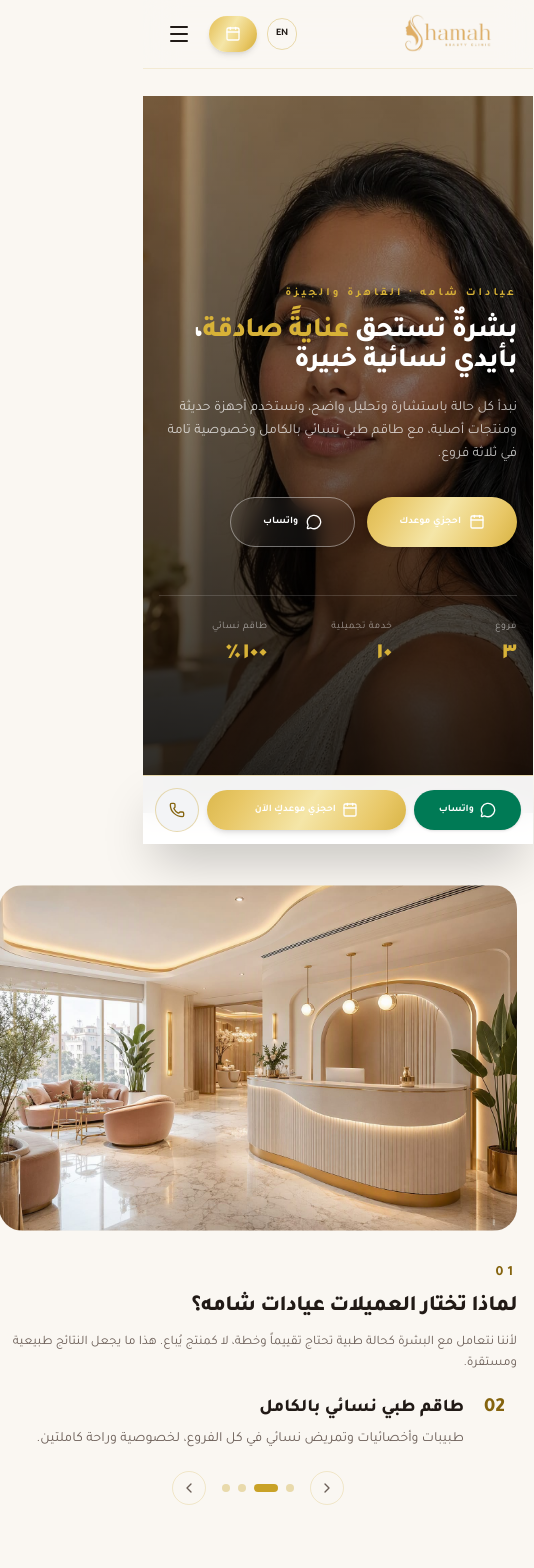
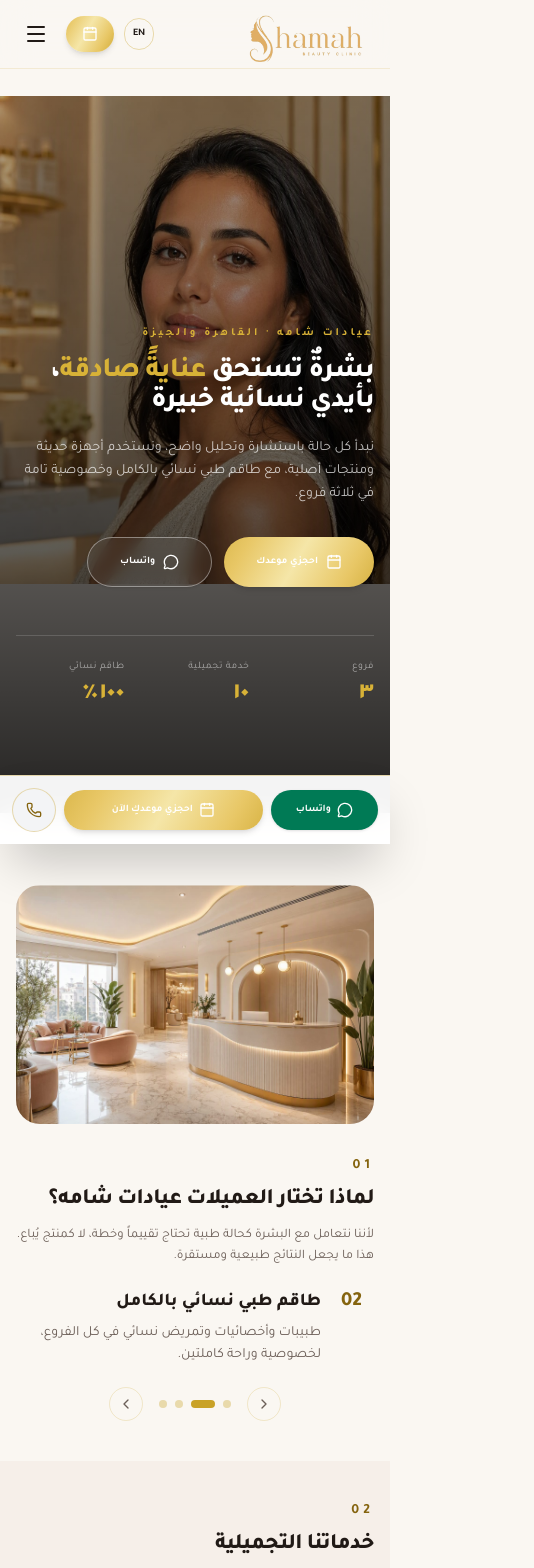
Before and after one commit to AbdelrahmenSalama256/ShamahClinic, a Next.js app: page / in a window 390 px wide. Shown: the top 1568 px of the page, 534 px wide, since content can reach past the window. Built offline with nearby package versions, Linux system fonts and the light colour scheme.

Commit message:
Enhance layout and styling across components for improved responsiveness and visual consistency

```diff
--- a/src/app/globals.css
+++ b/src/app/globals.css
@@ -54,7 +54,8 @@
   transition: 0.3s all ease-in-out !important;
 }
 img {
-  width: 100%;
+  width: 100% !important;
+  height: auto !important;
 }
 html {
   scroll-behavior: smooth;
--- a/src/components/cards/ResultCaseCard.tsx
+++ b/src/components/cards/ResultCaseCard.tsx
@@ -212,7 +212,7 @@ export const ResultCaseCard: React.FC<{ result: ResultCase }> = ({
                           animate={{ opacity: 1, x: 0 }}
                           exit={{ opacity: 0, x: xOut(slideDir) }}
                           transition={{ duration: 0.35, ease }}
-                          className="grid grid-cols-1 gap-2 sm:grid-cols-2 sm:gap-3 lg:gap-4"
+                          className="grid grid-cols-2 gap-2 sm:gap-3 lg:gap-4"
                         >
                           {[activeResult.before, activeResult.after].map(
                             (photo, index) => (
@@ -223,7 +223,8 @@ export const ResultCaseCard: React.FC<{ result: ResultCase }> = ({
                                 <Photo
                                   slot={photo}
                                   ratio="landscape"
-                                  className="!aspect-[4/3] sm:!aspect-[3/2] rounded-lg sm:rounded-xl overflow-hidden"
+                                  className="!aspect-[3/2] rounded-lg sm:rounded-xl overflow-hidden"
+                                  imgClassName="object-contain"
                                   sizes="(max-width: 640px) 100vw, 50vw"
                                 />
                                 <figcaption
--- a/src/components/home/HomeBody.tsx
+++ b/src/components/home/HomeBody.tsx
@@ -31,7 +31,7 @@ const Section: React.FC<{
   children: React.ReactNode;
   className?: string;
 }> = ({ id, children, className = "" }) => (
-  <section id={id} className={`py-10 lg:py- 10${className}`}>
+  <section id={id} className={`py-10 lg:py-16 ${className}`}>
     <div className="max-w-7xl mx-auto px-4 sm:px-6 lg:px-8">{children}</div>
   </section>
 );
@@ -111,7 +111,7 @@ export const HomeBody: React.FC = () => {
       <Section className="bg-[var(--bg-primary)]">
         {/* min-w-0 on grid items prevents the swiper from blowing out the layout */}
         <div className="mt-8 lg:mt-14 grid lg:grid-cols-12 gap-8 lg:gap-16 items-end">
-          <div className="lg:col-span-5">
+          <div className="lg:col-span-5 min-w-0">
             <Reveal>
               <div className="rounded-3xl overflow-hidden">
                 <Photo
@@ -123,7 +123,7 @@ export const HomeBody: React.FC = () => {
               </div>
             </Reveal>
           </div>
-          <div className="lg:col-span-7">
+          <div className="lg:col-span-7 min-w-0">
             <SectionHeading
               index="01"
               title={{
--- a/src/components/home/HomeHero.tsx
+++ b/src/components/home/HomeHero.tsx
@@ -49,7 +49,7 @@ export const HomeHero: React.FC = () => {
         <div className="absolute inset-0 bg-gradient-to-t from-black/85 via-black/55 to-black/30" />
 
         {/* Content */}
-        <div className="relative z-10 w-full max-w-7xl mx-auto px-4 sm:px-6 lg:px-8 flex flex-col justify-center items-start pt-32 pb-20 sm:pt-40 sm:pb-24 lg:pt-44 lg:pb-28">
+        <div className="relative z-10 w-full max-w-7xl mx-auto px-4 sm:px-6 lg:px-8 flex flex-col justify-center items-start pt-32 pb-0 sm:pt-40 sm:pb-24 lg:pt-44 lg:pb-28">
           <motion.p
             initial={reduce ? false : { opacity: 0, y: 20 }}
             animate={{ opacity: 1, y: 0 }}
--- a/src/components/layout/Footer.tsx
+++ b/src/components/layout/Footer.tsx
@@ -66,7 +66,7 @@ export const Footer: React.FC = () => {
   )}`;
 
   return (
-    <footer className="bg-[var(--bg-dark)] text-white pt-12 pb-8 border-t border-[var(--gold-border)]/30">
+    <footer className="bg-[var(--bg-dark)] text-white pt-12 pb-24 sm:pb-8 border-t border-[var(--gold-border)]/30">
       <div className="max-w-7xl mx-auto px-4 sm:px-6 lg:px-8">
         <div className="grid grid-cols-1 md:grid-cols-2 lg:grid-cols-12 gap-10 pb-12 border-b border-white/10">
           {/* Brand */}
--- a/src/components/pages/AboutClient.tsx
+++ b/src/components/pages/AboutClient.tsx
@@ -54,7 +54,7 @@ export const AboutClient: React.FC = () => {
       />
 
       {/* Story — asymmetric editorial split */}
-      <section className="py-10 lg:py- 10bg-[var(--bg-primary)]">
+      <section className="py-10 lg:py-16 bg-[var(--bg-primary)]">
         <div className="max-w-7xl mx-auto px-4 sm:px-6 lg:px-8 grid lg:grid-cols-12 gap-10 lg:gap-16 items-center">
           <div className="lg:col-span-6">
             <SectionHeading
@@ -106,7 +106,7 @@ export const AboutClient: React.FC = () => {
       </section>
 
       {/* Values — numbered editorial list, not identical cards */}
-      <section className="py-10 lg:py- 10bg-[var(--bg-secondary)]/60">
+      <section className="py-10 lg:py-16 bg-[var(--bg-secondary)]/60">
         <div className="max-w-4xl mx-auto px-4 sm:px-6">
           <SectionHeading
             align="center"
@@ -130,7 +130,7 @@ export const AboutClient: React.FC = () => {
       </section>
 
       {/* Teasers to team & branches */}
-      <section className="py-10 lg:py- 10bg-[var(--bg-primary)]">
+      <section className="py-10 lg:py-16 bg-[var(--bg-primary)]">
         <div className="max-w-7xl mx-auto px-4 sm:px-6 lg:px-8 grid md:grid-cols-2 gap-6">
           <Reveal className="relative rounded-3xl overflow-hidden min-h-[300px] group">
             <Photo slot={images.doctors.doctor1} ratio="landscape" className="!aspect-auto !absolute inset-0 !h-full" imgClassName="group-hover:scale-105 transition-transform duration-700 ease-[cubic-bezier(.22,1,.36,1)]" sizes="(max-width:768px) 100vw, 45vw" />
--- a/src/components/pages/OffersClient.tsx
+++ b/src/components/pages/OffersClient.tsx
@@ -30,7 +30,7 @@ export const OffersClient: React.FC = () => {
       <section className="py-8 lg:py-16">
         <div className="max-w-7xl mx-auto px-4 sm:px-6 lg:px-8">
           <h2 className="sr-only">{t("العروض والباقات", "Offers and packages")}</h2>
-          <div className="grid md:grid-cols-2 lg:grid-cols-3 gap-6 lg:gap-8 max-lg:[&>*:last-child]:col-span-2">
+          <div className="grid md:grid-cols-2 lg:grid-cols-3 gap-6 lg:gap-8 md:max-lg:[&>*:last-child]:col-span-2">
             {offersData.map((o, i) => (
               <Reveal className="h-full" key={o.id} delay={i * 0.08}>
                 <OfferCard offer={o} />
```
